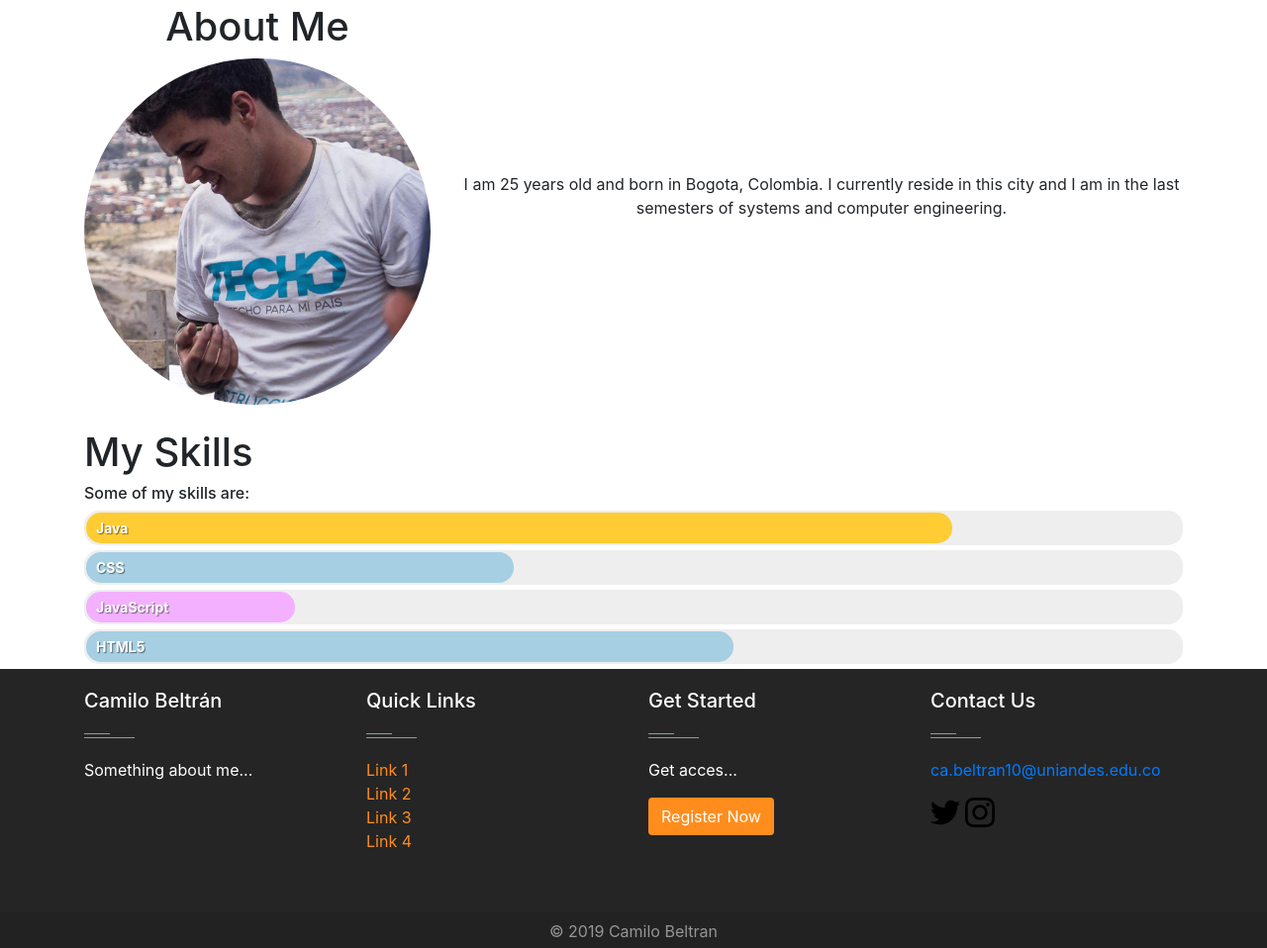
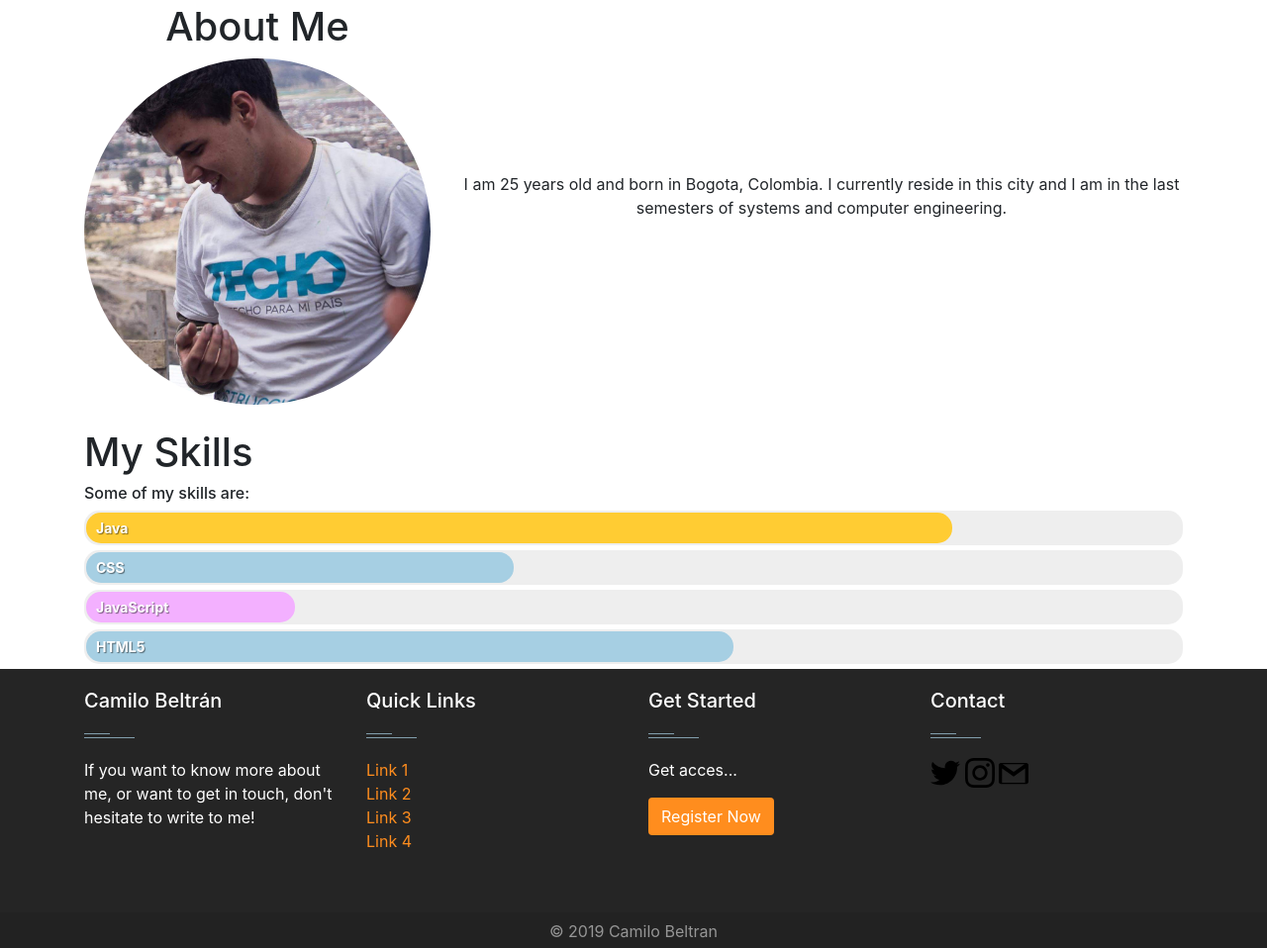
Before and after one commit to cabeltran10/homepagecamilobeltran, a website: page index.html in a window 1280 px wide. Shown: the part 336-1294 px from the top of the page at 99% size. Drawn offline with nearby package versions, Linux system fonts and the light colour scheme.

Commit message:
Contact section fixed

```diff
--- a/index.html
+++ b/index.html
@@ -98,7 +98,7 @@
             <div class="widget subscribe no-box">
               <h5 class="widget-title">Camilo Beltrán<span></span></h5>
               <p>
-                Something about me...
+                If you want to know more about me, or want to get in touch, don't hesitate to write to me!
               </p>
             </div>
           </div>
@@ -141,10 +141,7 @@
 
           <div class="col-xs-12 col-sm-6 col-md-3">
             <div class="wodget no-box">
-              <h5 class="widget-title">Contact Us<span></span></h5>
-              <p>
-                <a href="mailto:ca.beltran10@uniandes.edu.co" title="glorythemes">ca.beltran10@uniandes.edu.co</a>
-              </p>
+              <h5 class="widget-title">Contact<span></span></h5>
               <ul class="social-footer2">
                 <li>
                   <a href="https://twitter.com/beltran9c" title="twitter" target="_blank">
@@ -155,6 +152,12 @@
                 <li>
                   <a href="https://www.instagram.com/beltran9c/" title="instagram" target="_blank">
                     <img src="./img/icons/instagram.svg" alt="instagram" width="30" height="30">
+                  </a>
+                </li>
+
+                <li>
+                  <a href="mailto:ca.beltran10@uniandes.edu.co" title="glorythemes">
+                    <img src="./img/icons/gmail.svg" alt="gmail" width="30" height="30">
                   </a>
                 </li>
               </ul>
```
